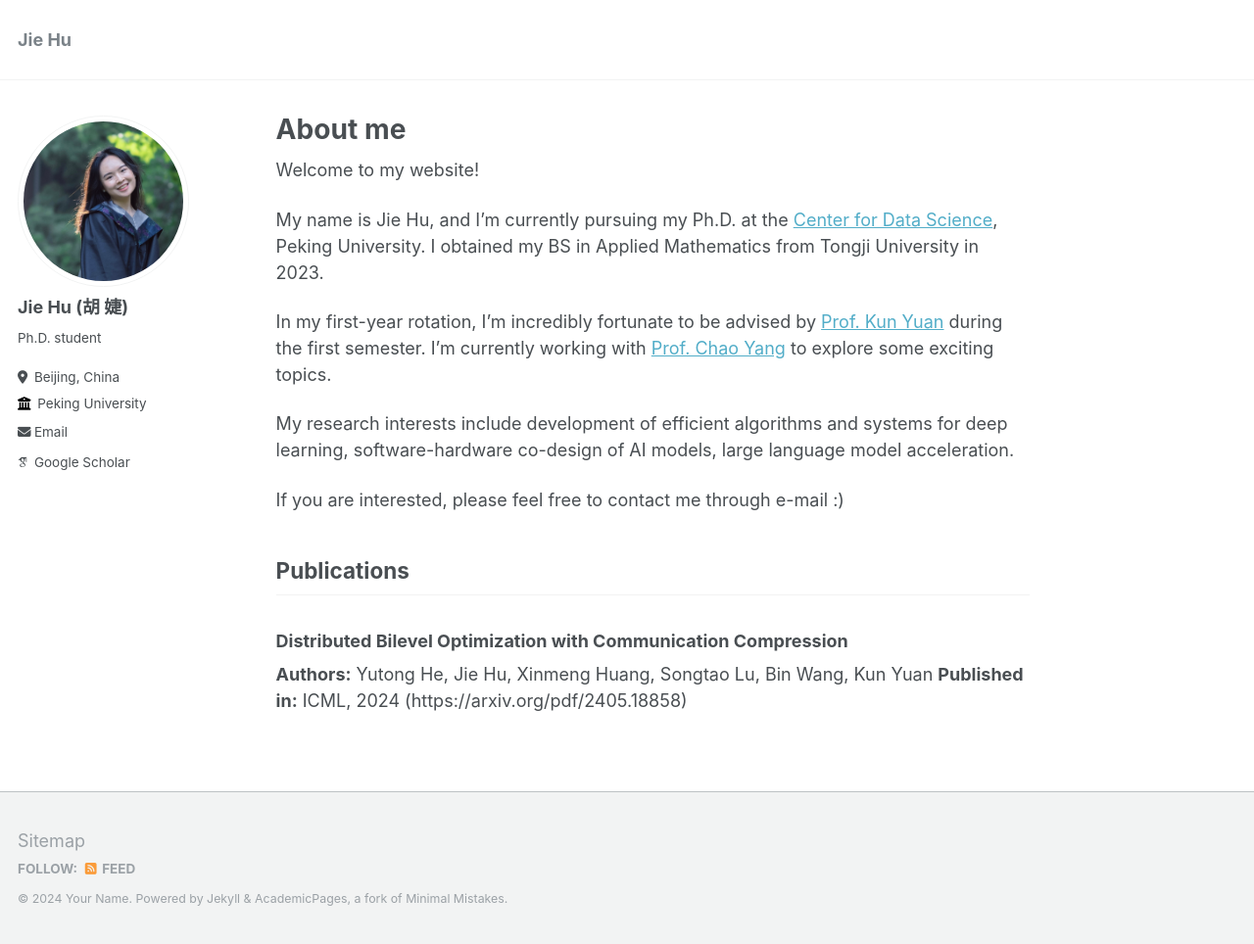
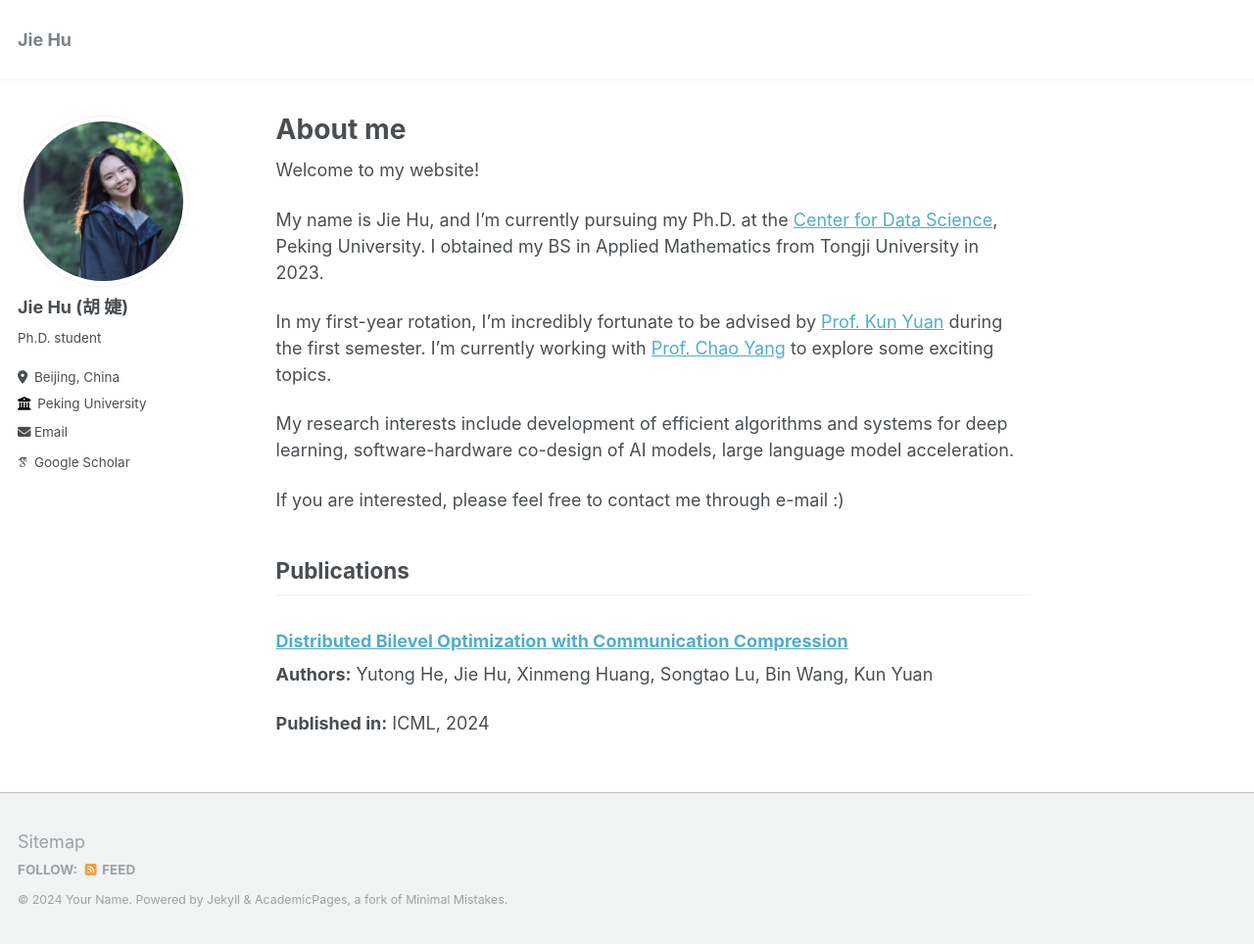
Before and after one commit to jiehu-jessica/jiehu-jessica.github.io, a Jekyll site: the page built from _pages/about.md, in a window 1280 px wide and 964 px high. Shown: the whole window at 98% size. Built offline with Jekyll 4.4.1, drawn with Linux system fonts in a browser that asks for light colours; some web fonts are replaced; a file with an impossible date is left out.

Commit message:
Update about.md

```diff
--- a/_pages/about.md
+++ b/_pages/about.md
@@ -20,7 +20,7 @@ If you are interested, please feel free to contact me through e-mail :)
 
 ## Publications
 
-### Distributed Bilevel Optimization with Communication Compression
+### [Distributed Bilevel Optimization with Communication Compression](https://arxiv.org/pdf/2405.18858)
 **Authors:** Yutong He, Jie Hu, Xinmeng Huang, Songtao Lu, Bin Wang, Kun Yuan
+
 **Published in:** ICML, 2024
-(https://arxiv.org/pdf/2405.18858)
```
